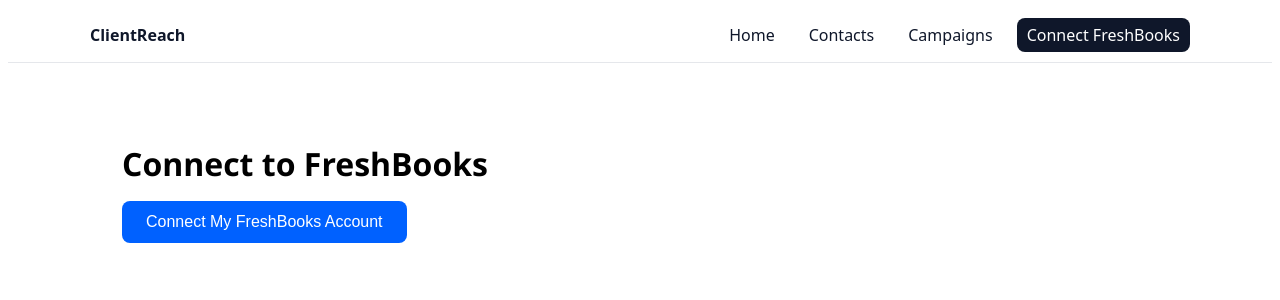
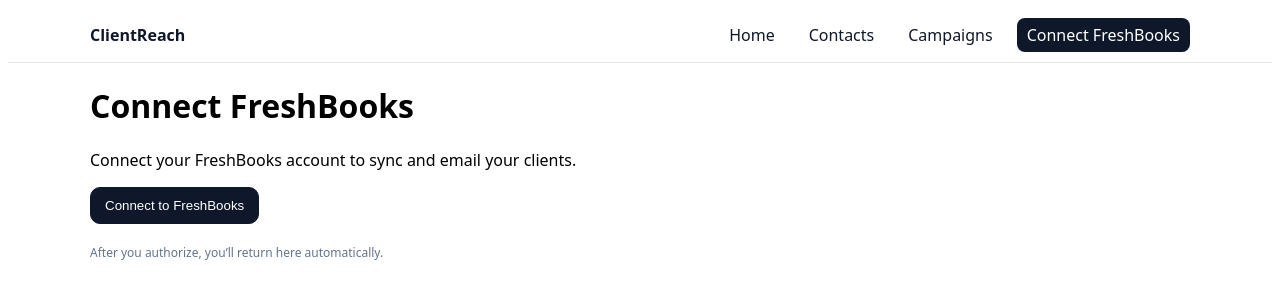
Before and after one commit to cmadaffer/clientreach, a Next.js app: page /connect-freshbooks in a window 1280 px wide. Shown: the top 300 px of the page. Built offline with nearby package versions, Linux system fonts and the light colour scheme.

Commit message:
Update connect-freshbooks.js

```diff
--- a/pages/connect-freshbooks.js
+++ b/pages/connect-freshbooks.js
@@ -1,24 +1,48 @@
 // pages/connect-freshbooks.js
+import { useState } from 'react';
 
-export default function ConnectFreshbooks() {
+export default function ConnectFreshBooks() {
+  const [connecting, setConnecting] = useState(false);
+  const [error, setError] = useState(null);
+
+  async function startAuth() {
+    try {
+      setError(null);
+      setConnecting(true);
+      const r = await fetch('/api/auth/freshbooks-auth');
+      if (!r.ok) throw new Error('Failed to initiate FreshBooks auth');
+      // The API should 302 to FreshBooks; as a fallback, open returned URL if provided
+      const data = await r.json().catch(()=> ({}));
+      if (data?.auth_url) {
+        window.location.href = data.auth_url;
+      } else {
+        // If the route issues a redirect directly, the browser will navigate on its own.
+        // Nothing else to do here.
+      }
+    } catch (e) {
+      setError(e.message || 'Failed to connect');
+    } finally {
+      setConnecting(false);
+    }
+  }
+
   return (
-    <div style={{ padding: '2rem', fontFamily: 'Segoe UI, sans-serif' }}>
-      <h2 style={{ fontSize: '2rem', marginBottom: '1rem' }}>Connect to FreshBooks</h2>
-      <a href="/api/auth/freshbooks-auth">
-        <button
-          style={{
-            padding: '0.75rem 1.5rem',
-            backgroundColor: '#0061ff',
-            color: 'white',
-            border: 'none',
-            borderRadius: '8px',
-            fontSize: '1rem',
-            cursor: 'pointer',
-          }}
-        >
-          Connect My FreshBooks Account
-        </button>
-      </a>
+    <div>
+      <h1>Connect FreshBooks</h1>
+      <p>Connect your FreshBooks account to sync and email your clients.</p>
+
+      <button onClick={startAuth}
+              disabled={connecting}
+              style={{ padding:'10px 14px', border:'1px solid #0f172a',
+                       background:'#0f172a', color:'#fff', borderRadius:10,
+                       cursor:'pointer' }}>
+        {connecting ? 'Opening FreshBooks…' : 'Connect to FreshBooks'}
+      </button>
+
+      {error && <div style={{ marginTop:12, color:'#dc2626' }}>Error: {error}</div>}
+      <div style={{ marginTop:20, fontSize:12, color:'#64748b' }}>
+        After you authorize, you’ll return here automatically.
+      </div>
     </div>
   );
 }
```
